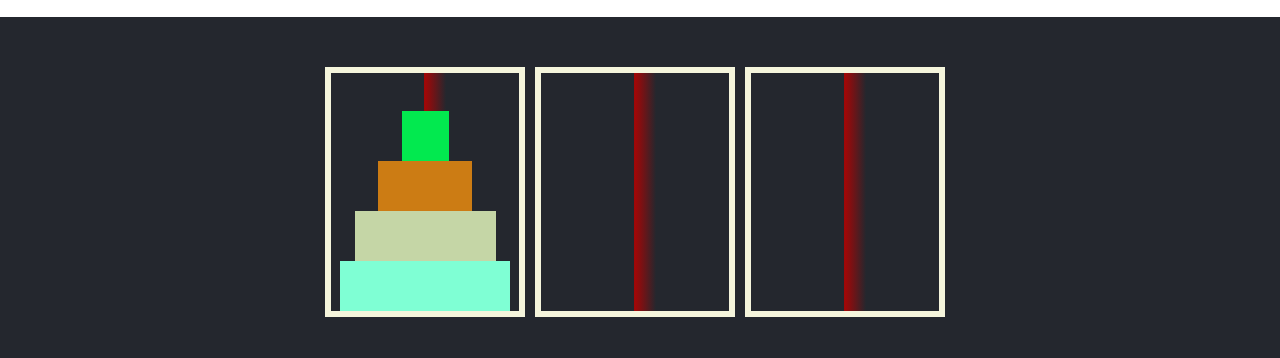
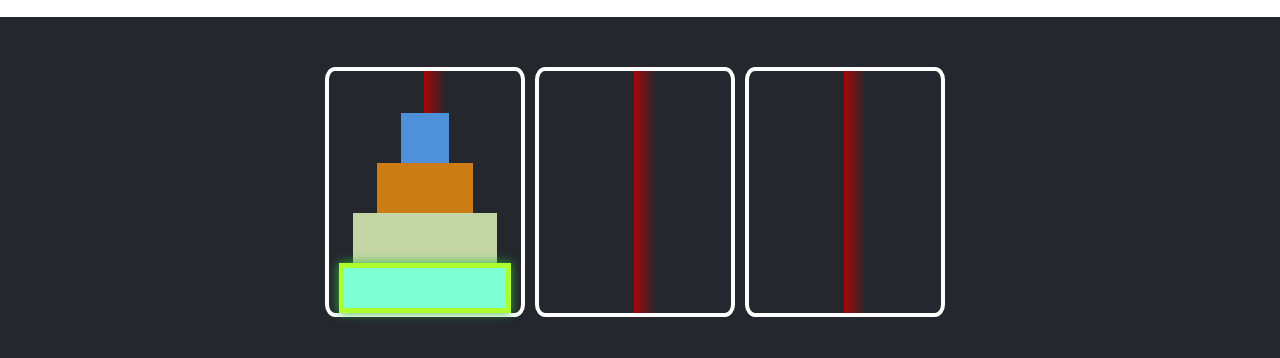
Before and after one commit to karki011/tower-of-hanoi, a plain HTML site: page index.html in a window 1280 px wide. In both pictures the pointer is over the element 425 px from the left and 346 px from the top of the page. Shown: the part 60-418 px from the top of the page. Drawn offline with Linux system fonts and the light colour scheme.

Commit message:
tower csschange

```diff
--- a/style.css
+++ b/style.css
@@ -36,7 +36,9 @@ header>h1 {
     align-items: center;
     margin-right: 10px;
     background-color: bisque;
-    border: 6px solid beige;
+    border: 4px solid white;
+    border-radius: 5%;
+    transition: all 0.3s ease;
 }
 
 .line-in-middle {
@@ -50,27 +52,39 @@ header>h1 {
             transparent calc(50% + 21px),
             transparent 100%);
 }
-
+.disk:hover{
+    cursor: pointer;
+    border:  5px solid greenyellow ;
+}
 #disk1 {
     background-color: aquamarine;
     width: 90%;
     height: 50px;
 }
-
+#disk1:hover{
+    box-shadow: 0 0 10px #31b43a ;
+}
 #disk2 {
     background-color: rgb(197, 214, 166);
     width: 75%;
     height: 50px;
 }
-
+#disk2:hover{
+    box-shadow: 0 0 10px #fcfdfc ;
+}
 #disk3 {
     background-color: rgb(204, 124, 20);
     width: 50%;
     height: 50px;
 }
-
+#disk3:hover{
+    box-shadow: 0 0 10px #d49f0b ;
+}
 #disk4 {
-    background-color: rgb(2, 233, 79);
+    background-color: rgb(79, 144, 218);
     width: 25%;
     height: 50px;
 }
+#disk4:hover{
+    box-shadow: 0 0 10px #04d1c7 ;
+}
```
